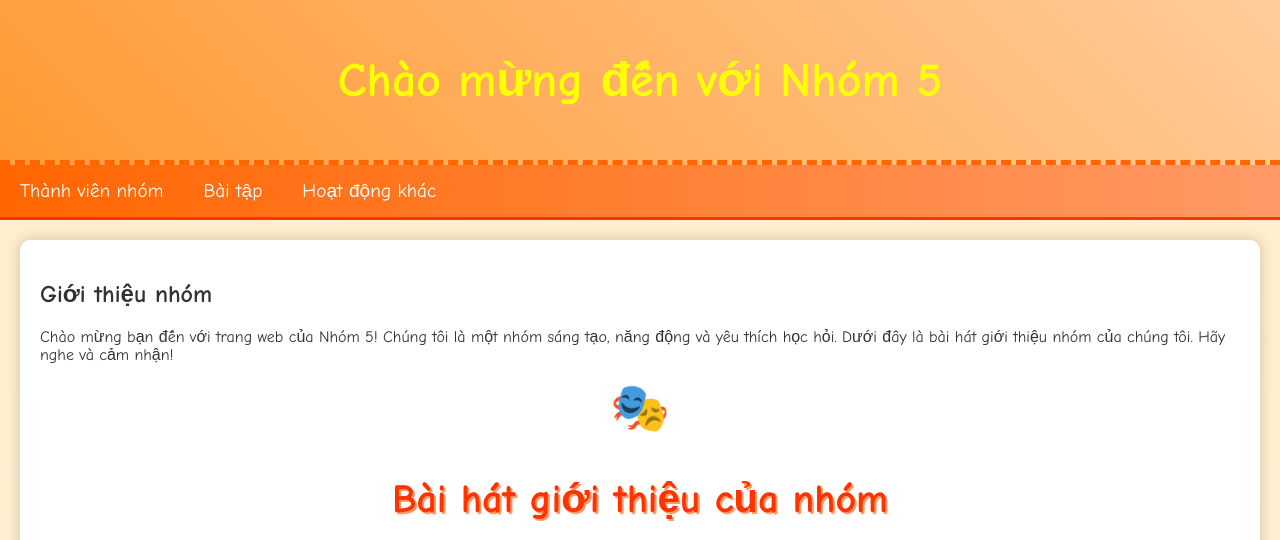
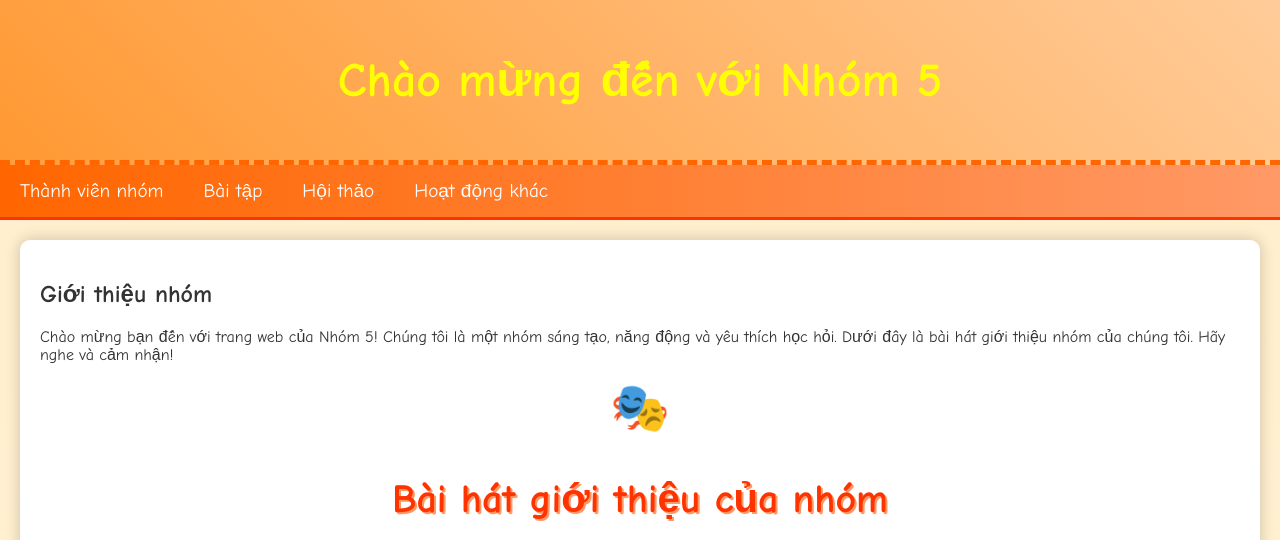
Before and after one commit to Uyenthao-robot/newwebnhom5, a plain HTML site: page index.html in a window 1280 px wide. Shown: the top 540 px of the page. Drawn offline with Linux system fonts and the light colour scheme.

Commit message:
Update index.html

```diff
--- a/index.html
+++ b/index.html
@@ -125,6 +125,7 @@
 <nav>
     <a href="#members">Thành viên nhóm</a>
     <a href="#assignments">Bài tập</a>
+    <a href="#workshop">Hội thảo</a>
     <a href="#activities">Hoạt động khác</a>
 </nav>
 
```
